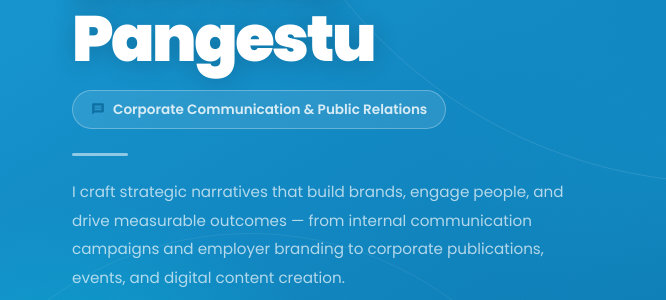
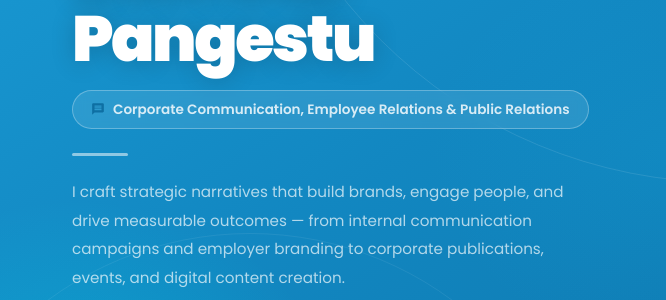
Before and after one commit to rzkidwip/portfolio, a plain HTML site: page index.html in a window 1280 px wide. Shown: the part 277-577 px from the top of the page, 0-666 px from the left. Drawn offline with Linux system fonts and the light colour scheme; grey boxes are pictures that could not be loaded.

Commit message:
Add one-time typing animation to hero section badge
Replace static badge text with a typewriter effect that types
'Corporate Communication, Employee Relations & Public Relations'
once on page load, then hides the blinking cursor permanently.

Co-Authored-By: Claude Sonnet 4.6 <noreply@anthropic.com>

```diff
--- a/css/style.css
+++ b/css/style.css
@@ -1379,6 +1379,19 @@ button { font-family: inherit; cursor: pointer; border: none; background: none;
   backdrop-filter: blur(6px);
 }
 
+.typing-cursor {
+  display: inline-block;
+  color: #fff;
+  font-weight: 300;
+  margin-left: 1px;
+  animation: blink-cursor 0.7s step-end infinite;
+}
+
+@keyframes blink-cursor {
+  0%, 100% { opacity: 1; }
+  50%       { opacity: 0; }
+}
+
 .hv2-divider {
   width: 56px; height: 3px;
   background: rgba(255,255,255,0.52);
--- a/index.html
+++ b/index.html
@@ -61,10 +61,10 @@
         </h1>
 
         <span class="hv2-role">
-          <svg viewBox="0 0 24 24" fill="currentColor" style="width:14px;height:14px;color:var(--y-dark)">
+          <svg viewBox="0 0 24 24" fill="currentColor" style="width:14px;height:14px;color:var(--y-dark);flex-shrink:0">
             <path d="M20 2H4c-1.1 0-2 .9-2 2v18l4-4h14c1.1 0 2-.9 2-2V4c0-1.1-.9-2-2-2zm-2 12H6v-2h12v2zm0-3H6V9h12v2zm0-3H6V6h12v2z"/>
           </svg>
-          Corporate Communication &amp; Public Relations
+          <span id="hero-typing-text"></span><span id="hero-typing-cursor" class="typing-cursor">|</span>
         </span>
 
         <div class="hv2-divider"></div>
@@ -311,5 +311,24 @@
   </footer>
 
   <script src="js/main.js"></script>
+  <script>
+    (function () {
+      const FULL_TEXT = 'Corporate Communication, Employee Relations & Public Relations';
+      const el     = document.getElementById('hero-typing-text');
+      const cursor = document.getElementById('hero-typing-cursor');
+      let i = 0;
+
+      function type() {
+        if (i < FULL_TEXT.length) {
+          el.textContent += FULL_TEXT[i++];
+          setTimeout(type, 55 + Math.random() * 35);
+        } else {
+          cursor.style.display = 'none';
+        }
+      }
+
+      setTimeout(type, 500);
+    })();
+  </script>
 </body>
 </html>
```
